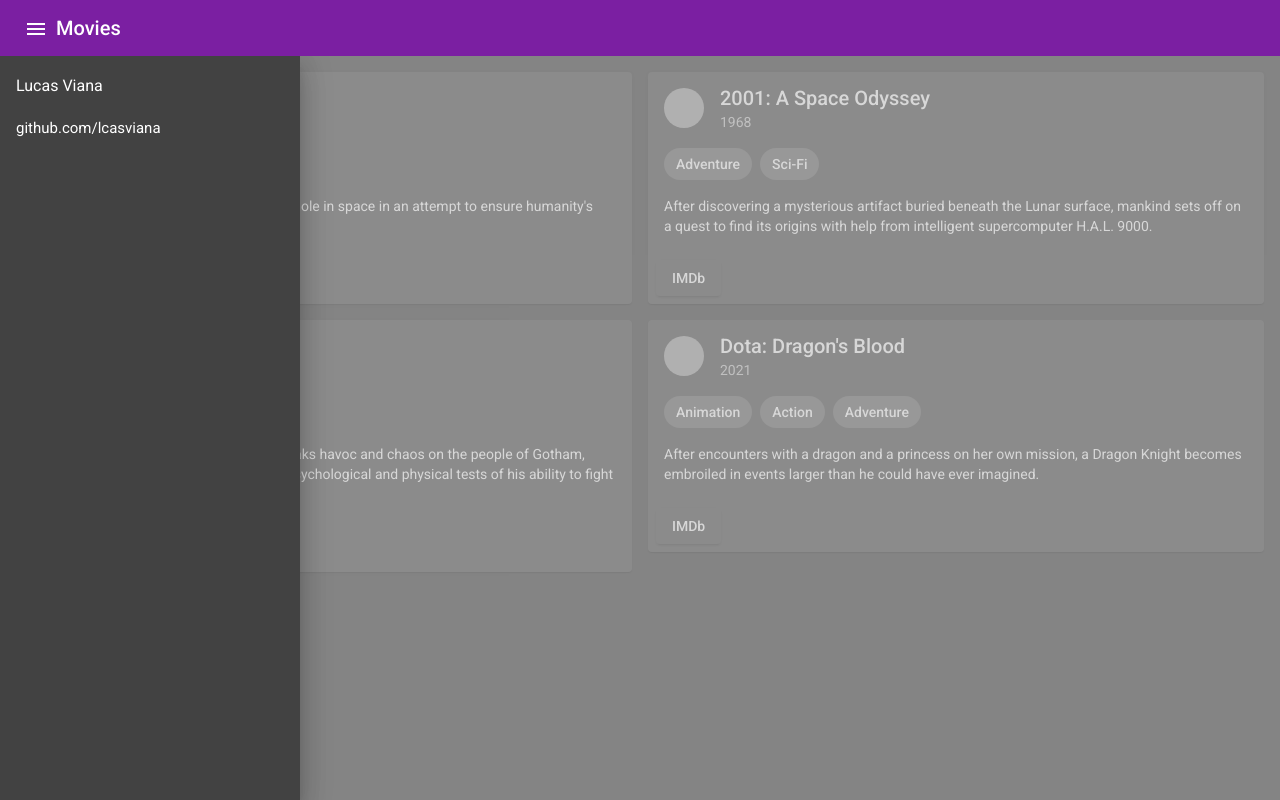
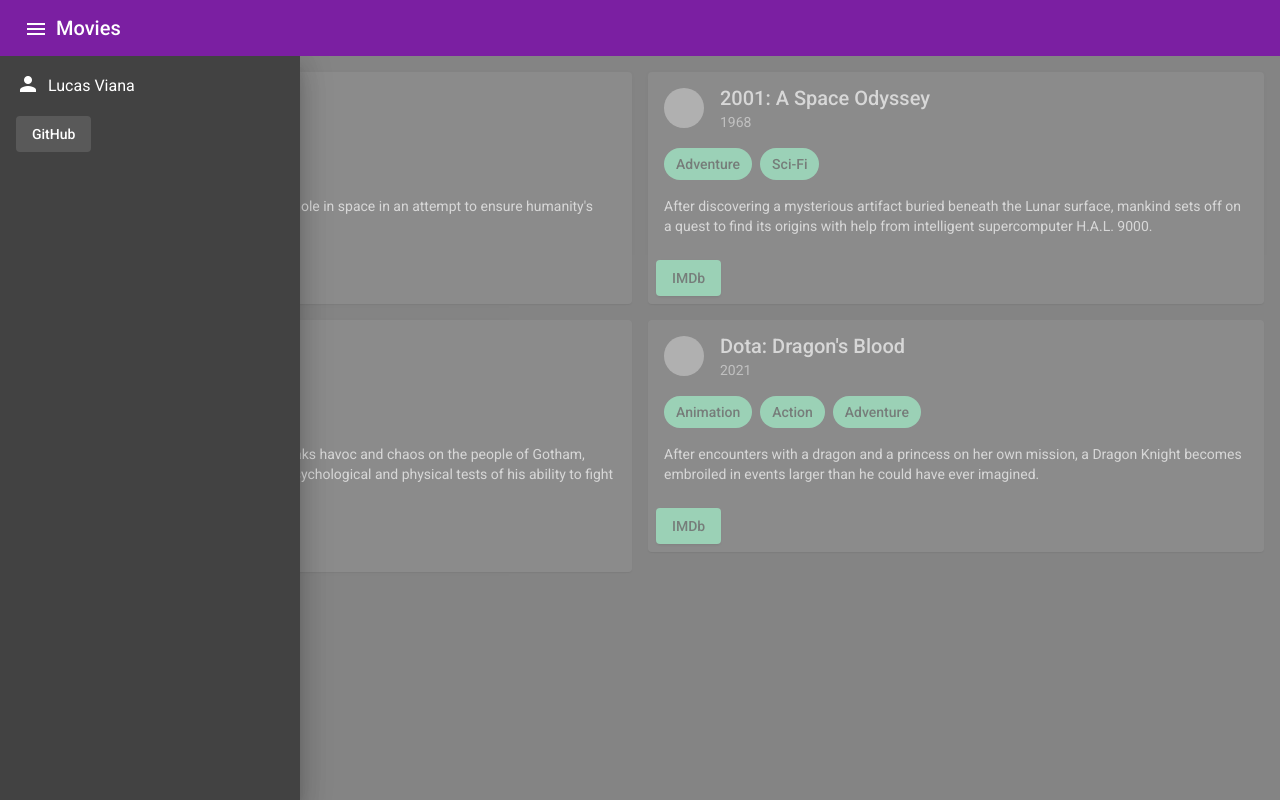
Before and after one commit to lcasviana/angular-movies, an Angular app: page /movies in a window 1280 px wide. Both pictures are taken after a click on the button "menu". Built offline with nearby package versions, Linux system fonts and the light colour scheme; grey boxes are pictures that could not be loaded.

Commit message:
Better colors

```diff
--- a/src/app/movies/components/movie/movie.component.html
+++ b/src/app/movies/components/movie/movie.component.html
@@ -5,10 +5,10 @@
     <mat-card-subtitle> {{ movie.year }} </mat-card-subtitle>
   </mat-card-header>
   <mat-chip-list>
-    <mat-chip *ngFor="let genre of movie.genres"> {{ genre }} </mat-chip>
+    <mat-chip *ngFor="let genre of movie.genres" color="accent" selected> {{ genre }} </mat-chip>
   </mat-chip-list>
   <mat-card-content class="mv3"> {{ movie.description }} </mat-card-content>
   <mat-card-actions>
-    <a mat-raised-button [href]="movie.imdbUrl"> IMDb </a>
+    <a mat-raised-button [href]="movie.imdbUrl" target="_blank" color="accent"> IMDb </a>
   </mat-card-actions>
 </mat-card>
--- a/src/app/shared/components/shell/shell.component.html
+++ b/src/app/shared/components/shell/shell.component.html
@@ -9,8 +9,11 @@
   <mat-sidenav-container class="shell-content">
     <mat-sidenav #matSidenav class="shell-sidenav">
       <aside class="pa3">
-        <h3> Lucas Viana </h3>
-        <h4> github.com/lcasviana </h4>
+        <h3 class="flex">
+          <mat-icon class="mr2"> person </mat-icon>
+          Lucas Viana
+        </h3>
+        <a mat-button href="https://github.com/lcasviana" target="_blank"> GitHub </a>
       </aside>
     </mat-sidenav>
 
```
